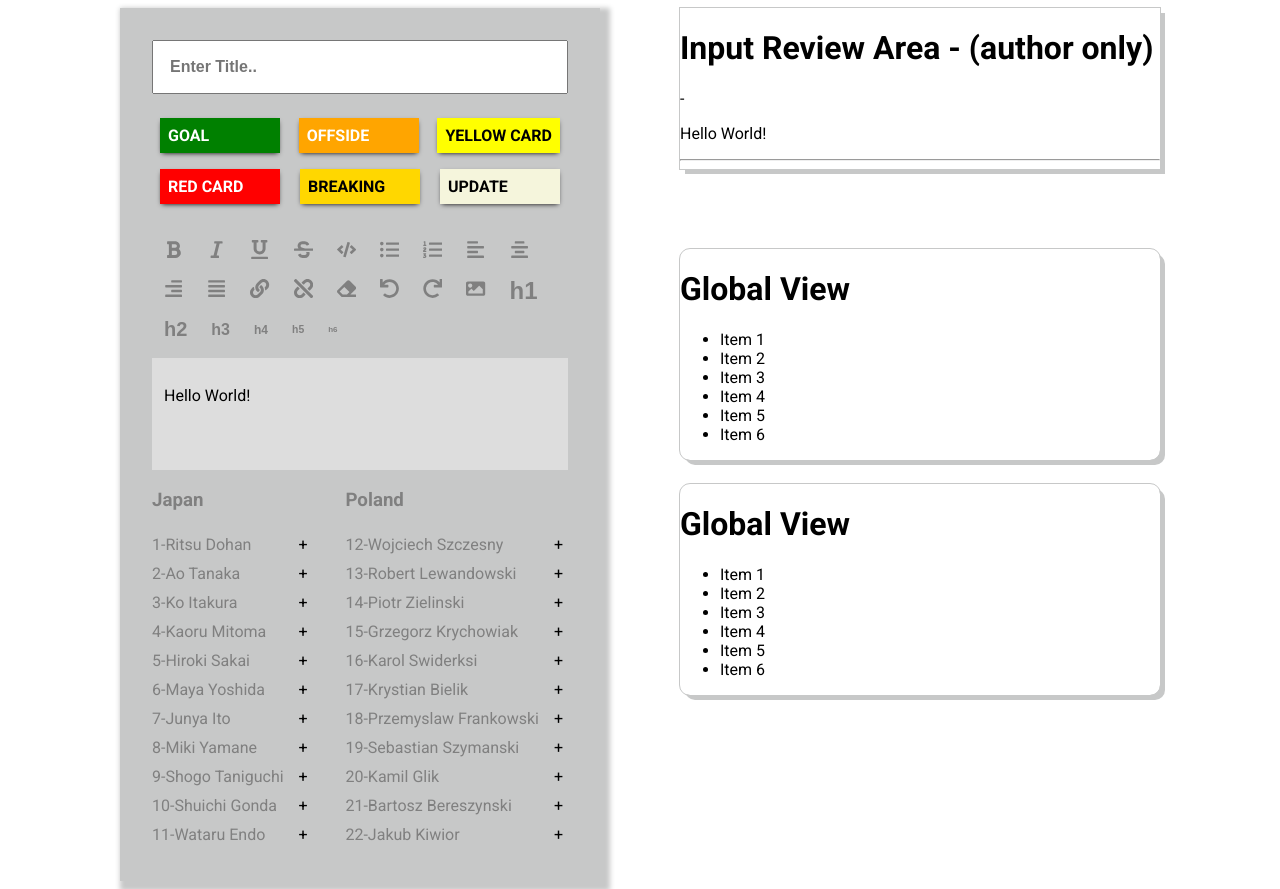
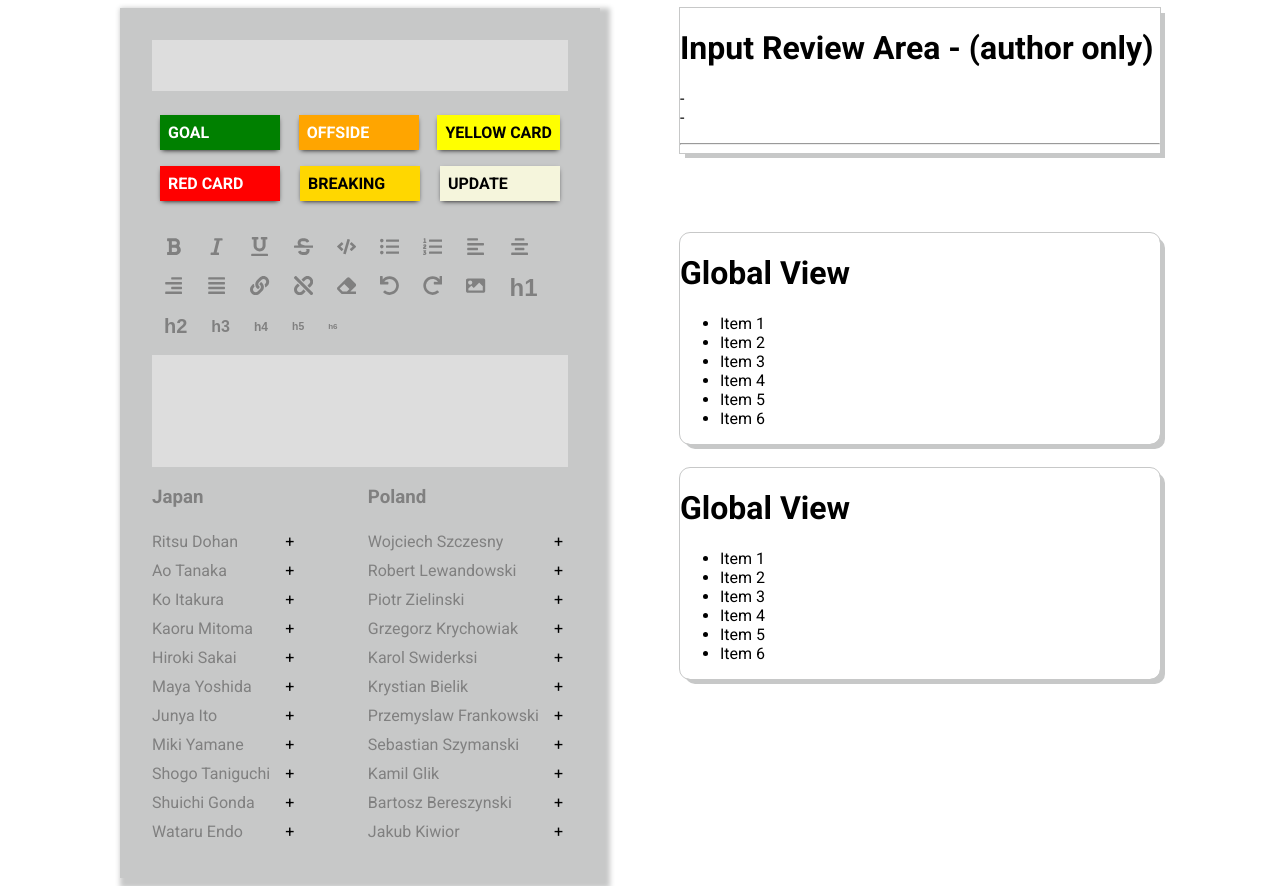
Before and after one commit to xScottishKrissx/live-text-redux, a React (Create React App) app: page / in a window 1280 px wide. Built offline with nearby package versions, Linux system fonts and the light colour scheme.

Commit message:
TipTapExperiment - 0.5 - Formatting Title

```diff
--- a/src/components/Tags/generate-tags.js
+++ b/src/components/Tags/generate-tags.js
@@ -19,7 +19,7 @@ export default function GenerateTags({request, addTag}) {
                   <div className="tags-item-name">
                     <span
                       className='tags-first-name'
-                      onClick={()=>addTag(firstName)}>{id}-{firstName}</span>
+                      onClick={()=>addTag(firstName)}>{firstName}</span>
                     {" "}
                     <span
                       className='tags-last-name'
--- a/src/components/Tiptap/Tiptap.js
+++ b/src/components/Tiptap/Tiptap.js
@@ -18,7 +18,7 @@ import TagsView from '../Tags/tags-view'
 
 export const MenuBar = ({editor}) =>{ if(!editor){ return null } return <TipTapMenuButtons editor={editor} />; }
 
-const Tiptap = ({setPostBody}) =>{
+const Tiptap = ({setPostBody, location}) =>{
     const editor = useEditor({
 
         extensions:[
@@ -42,7 +42,7 @@ const Tiptap = ({setPostBody}) =>{
             })
         ],
 
-        content:'<p>Hello World!</p>'
+        content:''
     })
 
 
@@ -51,7 +51,8 @@ const Tiptap = ({setPostBody}) =>{
         editor.setOptions({
             editorProps: {
               attributes: {
-                class: 'author-input-text-editor-input',
+                // class: 'author-input-text-editor-input',
+                class: location === "text-area" ? 'author-input-text-editor-input' : ''
               },
             },
         })
@@ -69,6 +70,9 @@ const Tiptap = ({setPostBody}) =>{
 
     // console.log(editor.getHTML())
     return (
+        <>
+        {location === "text-area" ?
+        // "Text Area"
         <div className='author-input-text-editor'>
             <MenuBar editor={editor} />
             <FloatingMenuBar editor={editor}/>
@@ -76,6 +80,17 @@ const Tiptap = ({setPostBody}) =>{
             {/* <div onClick={addThing}>Add Thing</div> */}
             <TagsView addTag={addTag} />
         </div>
+
+        : null }
+
+        {location === "title-enter" ?
+
+            <div className='author-input-title'>
+                <EditorContent editor={editor}/>
+            </div>
+
+        : null}
+        </>
     )
 
 }
--- a/src/components/author-input.css
+++ b/src/components/author-input.css
@@ -22,8 +22,27 @@
      /* outline: 1px solid black; */
      display: flex;
         align-items: center;
+
      width: 100%;
 }
+.author-input-form-title > div{
+    color: black;
+    width: 100%;
+    background-color:#f1f1f185;
+}
+.author-input-form-title div div p{
+    /* height: 50px; */
+    margin: 0;
+    padding: 1rem;
+    /* outline: 1px solid red; */
+}
+
+.author-input-form-title:focus-visible,
+.author-input-form-title div:focus-visible{
+    outline: 0px solid red;
+    box-shadow: 0px 3px 0px 0px grey;
+}
+
 .author-input-form-title label{
     white-space: nowrap;
     margin-right: 1rem;
@@ -100,3 +119,12 @@
     resize: vertical;
     width: inherit;
 }
+
+/* Item Review */
+.item-review-area-title{
+    display: flex;
+    align-items: center;
+}
+.item-review-area-title div{
+    margin-right: 5px;
+}
--- a/src/components/author-input.js
+++ b/src/components/author-input.js
@@ -27,7 +27,8 @@ export default function AuthorInput() {
       <div className='author-input-form'>
 
         <div className='author-input-form-title'>
-          <input type="text" placeholder='Enter Title..' name='title' onChange={(e)=>setPostTitle(e.target.value)}/>
+          {/* <input type="text" placeholder='Enter Title..' name='title' onChange={(e)=>setPostTitle(e.target.value)}/> */}
+          <Tiptap location={"title-enter"} setPostBody={setPostTitle} />
         </div>
 
       <div className="author-input-form-type-select">
@@ -46,7 +47,7 @@ export default function AuthorInput() {
           {/* <MentionEditor /> */}
           {/* <TextArea setPostBody={setPostBody} tag={tag} postType={postType} /> */}
 
-          <Tiptap setPostBody={setPostBody} />
+          <Tiptap location={"text-area"} setPostBody={setPostBody} />
 
         </div>
 
--- a/src/components/item-review.js
+++ b/src/components/item-review.js
@@ -46,8 +46,13 @@ export default function ItemReview() {
   return (
     <div className='item-review-area-wrapper'>
         <h1>Input Review Area - (author only)</h1>
-        {itemList.postType} - {itemList.postTitle}
 
+        <div className='item-review-area-title'>
+          <div>{itemList.postType + " - "}  </div>
+          <div dangerouslySetInnerHTML={createMarkup(itemList.postTitle)}></div>
+        </div>
+        -
+        {/* {itemList.postTitle} */}
         <div dangerouslySetInnerHTML={createMarkup(itemList.postBody)}></div>
         <hr />
     </div>
```
